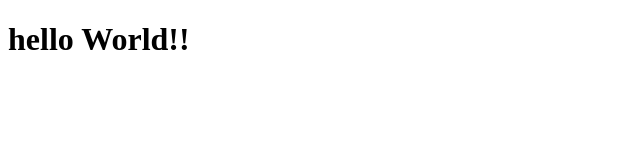
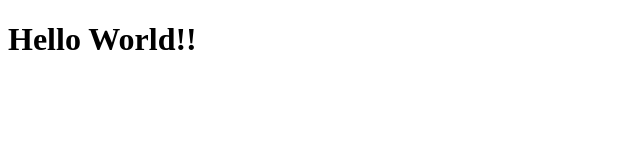
Before and after one commit to divyadixit/divyadixit.github.io, a plain HTML site: page index.html in a window 1280 px wide. Shown: the whole page, without its empty margins (0-640 px from the left). Drawn offline with Linux system fonts and the light colour scheme.

Commit message:
Update index.html

```diff
--- a/index.html
+++ b/index.html
@@ -2,6 +2,6 @@
 <html>
 <head></head>
 <body>
-<h1>hello World!!</h1>
+<h1>Hello World!!</h1>
 </body>
 </html>
```
